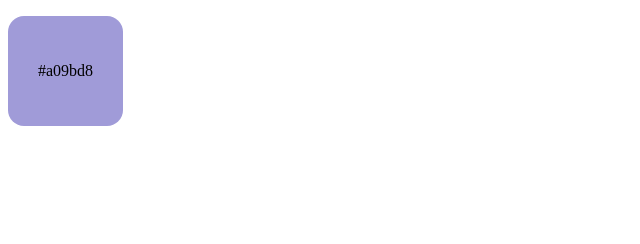
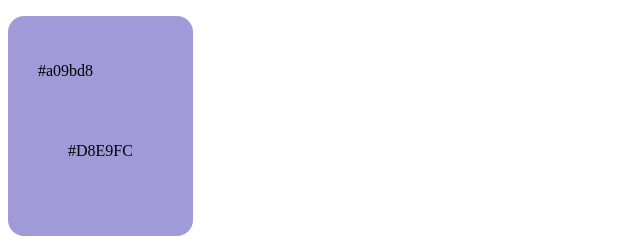
Before and after one commit to kmcwakana/helloworld, a plain HTML site: page index.html in a window 1280 px wide. Shown: the part 760-1004 px from the top of the page, without its empty margins (0-640 px from the left). Before the commit the page ends 894 px from the top, so only its background shows below. Drawn offline with Linux system fonts and the light colour scheme.

```diff
--- a/index.html
+++ b/index.html
@@ -26,6 +26,8 @@
     <h2>好きな色</h2>
     <div class="favorite-color">
         <p>#a09bd8</p>
+    <div class="favorite-color">
+    <p>#D8E9FC</p>
     </div>
 </body>
 
```
